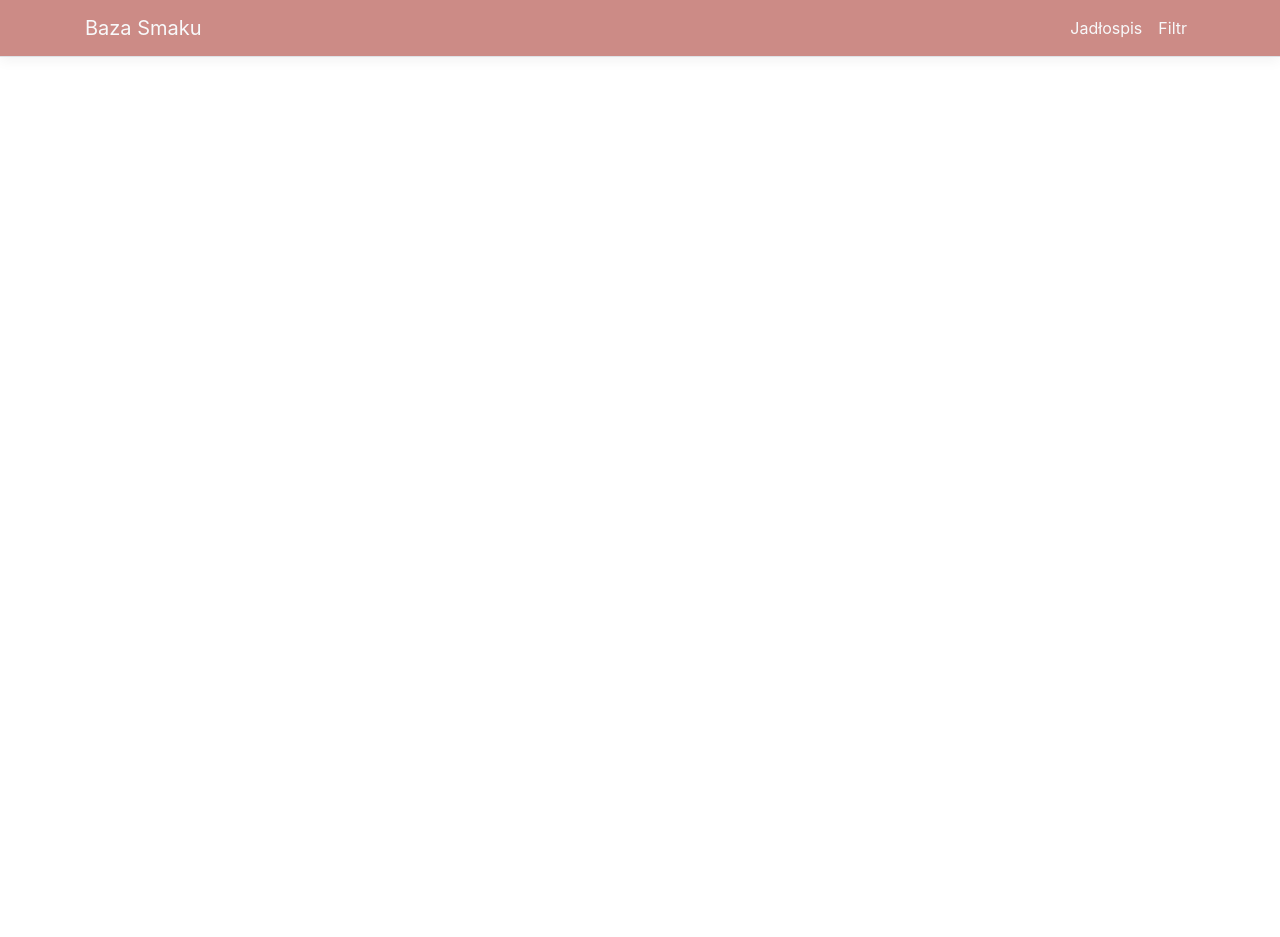
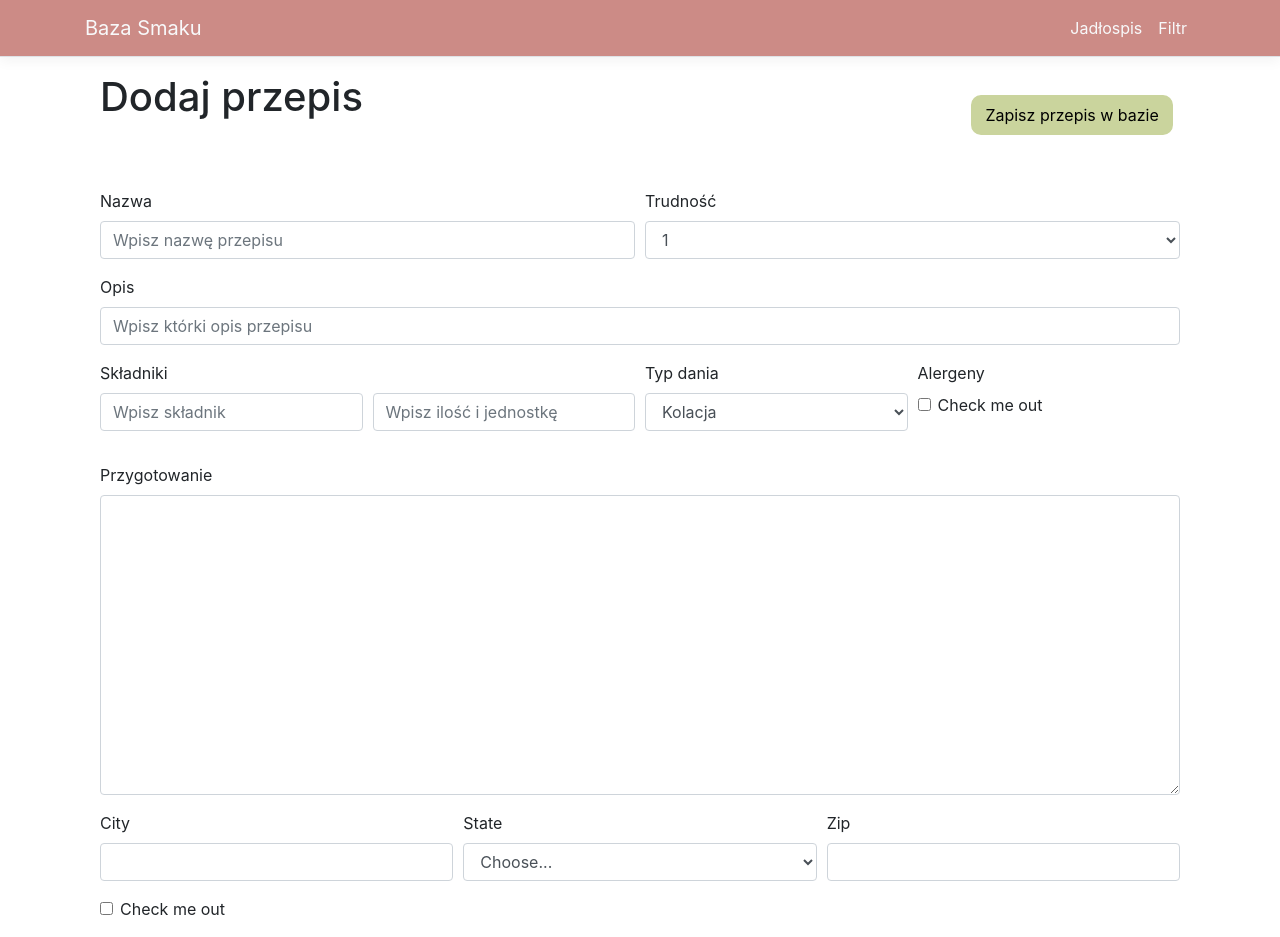
Before and after one commit to Cassie051/BaseOfTaste, a React (Create React App) app in the folder Base of Taste/Base of Taste/ClientApp/: page /AddRecipe in a window 1280 px wide. Before the commit the page ends 800 px from the top, so only its background shows below. Built offline with nearby package versions, Linux system fonts and the light colour scheme.

Commit message:
Init Adding Recipes

```diff
--- a/Base of Taste/Base of Taste/ClientApp/package.json
+++ b/Base of Taste/Base of Taste/ClientApp/package.json
@@ -7,6 +7,7 @@
     "jquery": "^3.5.1",
     "merge": "^1.2.1",
     "oidc-client": "^1.9.0",
+    "radium": "^0.26.0",
     "react": "^16.0.0",
     "react-bootstrap": "^1.0.1",
     "react-dom": "^16.0.0",
@@ -14,7 +15,8 @@
     "react-router-dom": "^5.1.2",
     "react-scripts": "^3.4.0",
     "reactstrap": "^8.4.1",
-    "rimraf": "^2.6.2"
+    "rimraf": "^2.6.2",
+    "semantic-ui-react": "^0.88.2"
   },
   "devDependencies": {
     "ajv": "^6.9.1",
--- a/Base of Taste/Base of Taste/ClientApp/src/App.js
+++ b/Base of Taste/Base of Taste/ClientApp/src/App.js
@@ -2,18 +2,22 @@ import React, { Component } from 'react';
 import { Route } from 'react-router';
 import { Layout } from './components/Layout';
 import { Home } from './components/Home';
+import { AddRecipe } from './components/AddRecipe/AddRecipe';
 
 
-export default class App extends Component {
+ class App extends Component {
   static displayName = App.name;
 
   render () {
     return (
       <Layout>
         <Route exact path='/' component={ Home } />
+        <Route exact path='/AddRecipe' component={ AddRecipe } />
         {/* <Route path='/counter' component={ Menu } />
         <Route path='/fetch-data' component={ Flirt } /> */}
       </Layout>
     );
   }
 }
+
+export default App;
--- /dev/null
+++ b/Base of Taste/Base of Taste/ClientApp/src/components/AddRecipe/AddRecipe.js
@@ -0,0 +1,114 @@
+import React, { Component } from 'react';
+import {Col, Row, Container, Button, Form} from 'react-bootstrap';
+import './AddRecipe.css';
+
+export class AddRecipe extends Component {
+  static displayName = AddRecipe.name;
+  state = {
+    przepis:[{
+        id: 'melsf',
+        nazwa: 'Omlet',
+        opis: 'Bardzo smaczny jajeczny omlecik',
+        trudnosc: 2,
+        przygotowanie: 'Rozpuszczam tłuszcz na patelni z nieprzywierającą powierzchnią, wlewam jajka. Po 30 sekundach mieszam szpatułką środek omletu i jeszcze raz rozprowadzam masę. Po 4-5 minutach masa się zetnie, wtedy składam omlet na pół i wykładam na talerz.'
+    }]
+  }
+
+
+  render () {
+    return (
+      <div className = "AddRecipe">
+        <Container>
+			<Form>
+			  <Row>
+				  <Col> <h1> Dodaj przepis </h1> </Col>
+				  <Col md="auto" style={{paddingTop: "2%", paddingRight: "2%"}}>
+					  <Button type="submit"> Zapisz przepis w bazie </Button>
+					  </Col>
+			  </Row>
+            <Form.Row style = {{paddingTop: "5%"}}>
+            <Form.Group as={Col} controlId="formGridRName">
+                <Form.Label>Nazwa</Form.Label>
+                <Form.Control type="przepis.nazwa" placeholder="Wpisz nazwę przepisu" />
+            </Form.Group>
+
+            <Form.Group as={Col} controlId="formGridRlvl">
+            	<Form.Label>Trudność</Form.Label>
+				<Form.Control as="select" defaultValue="Określ trudność wykonania">
+                		<option>1</option>
+                		<option>2</option>
+                	</Form.Control>
+            </Form.Group>
+            </Form.Row>
+
+            <Form.Group controlId="formGridRDescription">
+            	<Form.Label>Opis</Form.Label>
+            	<Form.Control placeholder="Wpisz którki opis przepisu" />
+            </Form.Group>
+
+            <Form.Row >
+            <Form.Group as={Col} controlId="formGridRName">
+                <Form.Label>Składniki</Form.Label>
+				<Form.Row>
+					<Form.Group as={Col}>
+                		<Form.Control type="przepis.skladnik" placeholder="Wpisz składnik" />
+					</Form.Group>
+					<Form.Group as={Col} >
+						<Form.Control type="przepis.ilosc" placeholder="Wpisz ilość i jednostkę" />
+					</Form.Group>
+					{/* Dodaj składnikik! */}
+				</Form.Row>
+            </Form.Group>
+
+            <Form.Group as={Col} controlId="formGridPassword">
+				<Form.Row>
+					<Form.Group as={Col}>
+            	<Form.Label>Typ dania</Form.Label>
+				<Form.Control as="select" defaultValue="Wybierz typ dania">
+                		<option> Kolacja </option>
+                		<option> Podwieczorek </option>
+						<option> Przekąska </option>
+                	</Form.Control>
+					</Form.Group>
+					<Form.Group as={Col}>
+					<Form.Label>Alergeny</Form.Label>
+            		<Form.Check type="checkbox" label="Check me out" />
+					</Form.Group>
+				</Form.Row>
+			</Form.Group>
+            </Form.Row>
+
+			<Form.Group controlId="formGridRDescription">
+            	<Form.Label>Przygotowanie </Form.Label>
+    			<Form.Control as="textarea" aria-label="With textarea" style={{height: "300px"}}/>
+            </Form.Group>
+
+            <Form.Row>
+            	<Form.Group as={Col} controlId="formGridCity">
+            		<Form.Label>City</Form.Label>
+            		<Form.Control />
+            	</Form.Group>
+
+            	<Form.Group as={Col} controlId="formGridState">
+                	<Form.Label>State</Form.Label>
+                	<Form.Control as="select" defaultValue="Choose...">
+                		<option>Choose...</option>
+                		<option>...</option>
+                	</Form.Control>
+            	</Form.Group>
+
+            	<Form.Group as={Col} controlId="formGridZip">
+            		<Form.Label>Zip</Form.Label>
+                	<Form.Control />
+            	</Form.Group>
+            </Form.Row>
+
+            <Form.Group id="formGridCheckbox">
+            	<Form.Check type="checkbox" label="Check me out" />
+            </Form.Group>
+			</Form>
+		  </Container>
+      </div>
+    );
+  }
+}
--- a/Base of Taste/Base of Taste/ClientApp/src/components/Home.css
+++ b/Base of Taste/Base of Taste/ClientApp/src/components/Home.css
@@ -1,7 +1,32 @@
-/* .rec {
-    margin: 20px;
-} */
+/* https://coolors.co/bfdbf7-fefae0-cc8b86-cad49d-2f4b26 */
 
 .Home {
     text-align: left;
 }
+
+.modal {
+    background-color: whitesmoke;
+    background-color: rgba(128,128,128,0.2);
+}
+
+.modal-content  {
+    /* -webkit-border-radius: 0px !important;
+    -moz-border-radius: 0px !important; */
+    border-radius: 10px !important;
+    border-width: 8px;
+    border-color: #CAD49D;
+}
+
+.btn{
+    background: #CAD49D;
+    color: black;
+    border-width: 2px;
+    border-color: #CAD49D;
+    border-radius: 10px;
+}
+
+.btn:hover{
+    background: #2F4B26;
+    color: whitesmoke;
+    border-color: #CAD49D;
+}
--- a/Base of Taste/Base of Taste/ClientApp/src/components/Home.js
+++ b/Base of Taste/Base of Taste/ClientApp/src/components/Home.js
@@ -1,7 +1,8 @@
 import React, { Component } from 'react';
+import { Link } from 'react-router-dom';
+import {Col, Row, Container, Modal, Button} from 'react-bootstrap';
 import Recipes from './Recipes/Recipes';
 import RecipeCard from './Recipes/Recipe/RecipeCard';
-import Modal from 'react-bootstrap/Modal';
 import './Home.css';
 
 export class Home extends Component {
@@ -32,8 +33,6 @@ export class Home extends Component {
 
 	RecepieClick = (recepieKey) => {
 		this.setState({ModalShow: true});
-		// let recepie = { ...this.state.przepis[recepieIndex] };
-		// this.setState( {chosenRecepie: this.state.przepis[recepieIndex]});
 		this.setState({ chosenRecepie: recepieKey })
 	}
 
@@ -52,6 +51,7 @@ export class Home extends Component {
 				return r.id === this.state.chosenRecepie;
 			  });
 			  recepie = (
+				  <Col>
 				  <Modal
 					show={this.state.ModalShow}
 					aria-labelledby="simple-modal-title"
@@ -59,21 +59,33 @@ export class Home extends Component {
 					onHide={() => this.setState({ ModalShow: false })}
 					centered
 					size="lg"
-					aria-labelledby="contained-modal-title-vcenter"
 				  >
 					<RecipeCard
 					przepis = {this.state.przepis[recepieIndex]}
 					/>
 				  </Modal>
+				  </Col>
 			  );
 		}
 
+
     return (
       <div className = "Home">
-        <h1> Przepisy </h1>
-		<p> jAKIEŚ CUDA Z css WIĘC DAJE OPISIK </p>
-		{recipes}
-		{recepie}
+		  <Container>
+			  <Row>
+				  <Col> <h1> Przepisy </h1> </Col>
+				  <Col md="auto" style={{paddingTop: "2%", paddingRight: "8%"}}>
+					  <Link to="/AddRecipe">
+					  <Button> Dodaj przepis </Button>
+					  </Link>
+					  </Col>
+			  </Row>
+			  <Row> <p> jAKIEŚ CUDA Z css WIĘC DAJE OPISIK </p> </Row>
+			  <Row>
+				{recipes}
+				{recepie}
+			  </Row>
+		  </Container>
       </div>
     );
   }
--- a/Base of Taste/Base of Taste/ClientApp/src/components/Recipes/Recipe/Recipe.css
+++ b/Base of Taste/Base of Taste/ClientApp/src/components/Recipes/Recipe/Recipe.css
@@ -17,11 +17,9 @@
 }
 
 .img {
-    width: 170px;
+    width: 100%;
     height: auto;
     float: right;
     border-radius: 4px;
-    display: block;
-    margin: 10px;
     clear: right;
 }
--- a/Base of Taste/Base of Taste/ClientApp/src/components/Recipes/Recipe/Recipe.js
+++ b/Base of Taste/Base of Taste/ClientApp/src/components/Recipes/Recipe/Recipe.js
@@ -1,4 +1,5 @@
 import React from 'react';
+import {Row, Container} from 'react-bootstrap';
 import './Recipe.css';
 import omlet from '../../../assets/img/omlet.jpg'
 
@@ -6,14 +7,15 @@ import omlet from '../../../assets/img/omlet.jpg'
 const Recipe = (props) => {
         return(
         <div className = "Recipe" onClick={props.click}>
-            <h3>
-                {props.nazwa}
-            </h3>
-            <img className="img" src = {omlet} alt = "aj" align = "top"/>
-            <p className="text">
-            {props.opis}
-            </p>
-
+            <Container>
+                <Row> <h3> {props.nazwa} </h3> </Row>
+                <Row style={{height: "60px"}}>
+                    <p className="text"> {props.opis} </p>
+                </Row>
+                <Row>
+                    <img className="img" src = {omlet} alt = "aj" align = "top"/>
+                </Row>
+            </Container>
         </div>
         );
 }
--- a/Base of Taste/Base of Taste/ClientApp/src/components/Recipes/Recipe/RecipeCard.js
+++ b/Base of Taste/Base of Taste/ClientApp/src/components/Recipes/Recipe/RecipeCard.js
@@ -1,35 +1,66 @@
 import React from 'react';
+import {Col, Row, Container, ModalBody} from 'react-bootstrap';
 import ModalHeader from 'react-bootstrap/ModalHeader';
-import ModalBody from 'react-bootstrap/ModalBody';
-import ModalTitle from 'react-bootstrap/ModalTitle';
-import Col from 'react-bootstrap/Col';
-import Row from 'react-bootstrap/Row';
-import Container from 'react-bootstrap/Container'
+import ciacho from '../../../assets/img/cake.jpg'
 
 
 const RecipeCard = (props) => {
+    const style = {
+        width: "100%",
+        height: "auto",
+        float: "right",
+        display: "block",
+        margin: "10px",
+        clear: "right"
+    };
     return(
     <div className = "RecipeCard">
         <ModalHeader closeButton>
             <Container fluid style={{ paddingLeft: "0", paddingRight: "0" }}>
             <Row>
-            <Col style={{ maxWidth: "50%" }}>
-            <ModalTitle>
+            <Col style={{ maxWidth: "50%"}}>
+            <h2>
                 {props.przepis.nazwa}
-            </ModalTitle>
+            </h2>
             </Col>
-            <Col style={{ maxWidth: "20%" , paddingRight: "2%"}}>
+            <Col style={{ maxWidth: "50%" , paddingRight: "2%", paddingTop: "3px", textAlign: "right"}}>
                 trudność: {props.przepis.trudnosc}
             </Col>
             </Row>
-            <Row>
-            <p><i>
-            {props.przepis.opis}
-            </i></p>
+            <Row >
+                <Col >
+                    <p><i>
+                    {props.przepis.opis}
+                    </i></p>
+                </Col>
             </Row>
             </Container>
         </ModalHeader>
         <ModalBody>
+            <Container>
+                <Row>
+                    <Col>
+                        <h5> Składniki</h5>
+                        <ul>
+                            <li>lista składników</li>
+                        </ul>
+                    </Col>
+                    <Col>
+                    <img className="img" src = {ciacho} alt = "aj" align = "top" style={style}/>
+                    </Col>
+                </Row>
+
+            <h5> Wykonanie </h5>
+            <p>
+            CODY JAKIEŚ TAM CUDA CZY COS
+            Lorem ipsum dolor sit amet, consectetur adipiscing elit. Curabitur id metus id tortor auctor aliquam. Donec risus neque, eleifend sit amet rhoncus quis, volutpat sed diam. Phasellus faucibus eleifend dui, in sodales ipsum laoreet vitae. Suspendisse ac erat varius, sagittis nibh vel, viverra elit. Quisque suscipit eleifend sapien, eu aliquam urna accumsan eu. Donec vulputate arcu et fringilla ornare. Morbi ullamcorper blandit posuere. Aliquam erat volutpat.
+            Morbi mollis eleifend massa sit amet dapibus. Curabitur viverra, augue at porttitor facilisis, nisi metus pharetra urna, in tristique tellus metus et nisi. Nam eu nisi turpis. Nulla pulvinar aliquam tincidunt. Cras at nisl enim. Suspendisse sem nunc, ultricies eu scelerisque ut, pulvinar in velit. Mauris quis faucibus tortor, ac faucibus enim. Morbi gravida nunc sit amet varius tincidunt. Pellentesque eu dictum ipsum. Praesent nec iaculis augue, eu aliquam augue. Praesent at rutrum turpis. Suspendisse quis iaculis turpis. Nam vel ex hendrerit, pretium sapien eget, suscipit tellus. Suspendisse at massa sit amet metus maximus ultricies sed sit amet justo. Sed dignissim elementum vehicula. Morbi eget elementum tortor.
+            Aenean interdum arcu justo, at malesuada neque sollicitudin ut. Duis at nibh nulla. Praesent euismod, nulla sed mollis iaculis, sapien ligula euismod tortor, ut elementum tortor urna eget purus. Aliquam vitae erat sed turpis sollicitudin convallis ut quis nunc. Sed venenatis elit sapien, sed facilisis ex porttitor sed. Etiam auctor venenatis erat, vel tincidunt enim tristique ut. Cras varius mi sit amet tortor molestie auctor. Praesent nec arcu non eros congue vulputate. Pellentesque at nisl blandit, accumsan enim vel, vulputate ex.
+            Donec ullamcorper ornare pretium. Praesent tincidunt quam at hendrerit maximus. Quisque quis elementum dolor. Phasellus nisi orci, accumsan id erat nec, placerat viverra diam. Donec in dignissim tortor, non laoreet tortor. Aliquam tincidunt malesuada eros a bibendum. Cras bibendum urna sit amet enim consequat dignissim. Integer bibendum dui sem, non consectetur eros dignissim interdum. Nullam rhoncus risus erat, vitae vulputate nisi elementum ut. Suspendisse pulvinar consequat massa, at malesuada tellus scelerisque vel. Quisque aliquet, ex in aliquam condimentum, nulla lacus tristique nisl, in pulvinar lectus tortor in ipsum. Vivamus risus massa, tempus vitae ipsum suscipit, efficitur porta augue. Integer iaculis neque at fermentum commodo. Donec eleifend nisl quis tincidunt pretium. Vivamus porta lorem tristique nulla facilisis, vitae feugiat nisi fringilla.
+            Phasellus dui quam, finibus in nibh vitae, pulvinar volutpat est. Quisque aliquet lectus tincidunt ipsum gravida egestas. Sed sed ante at sapien varius consequat quis eget.
+            </p>
+
+            </Container>
         </ModalBody>
 
     </div>
```
Also changed, not shown: Base of Taste/Base of Taste/ClientApp/src/assets/img/cake.jpg (added), Base of Taste/Base of Taste/ClientApp/src/components/AddRecipe/AddRecipe.css (added), 1 other file (tests, documents, lock files or other folders).
